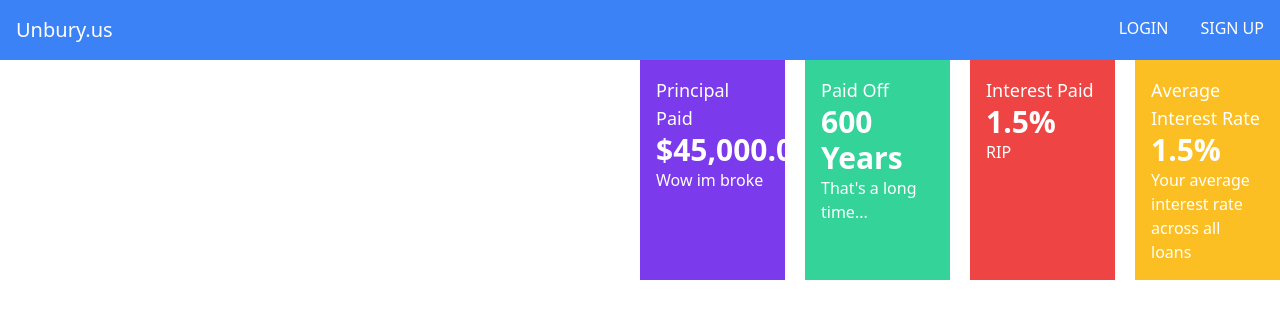
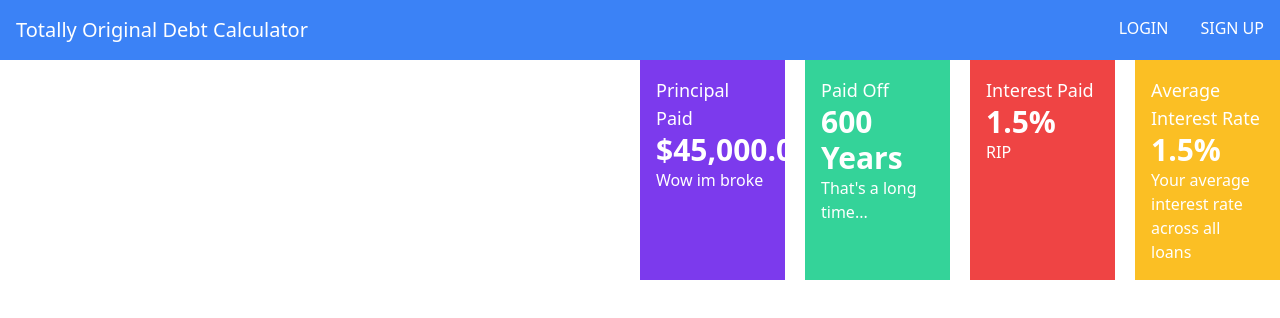
Before and after one commit to iaewing/debt-payoff-calculator, a Vue app: page / in a window 1280 px wide. Shown: the top 318 px of the page. Built offline with nearby package versions, Linux system fonts and the light colour scheme.

Commit message:
Change navbar name

```diff
--- a/src/components/NavBar.vue
+++ b/src/components/NavBar.vue
@@ -1,7 +1,7 @@
 <template>
   <div class="w-full bg-blue-500 p-4 flex justify-between">
     <div>
-      <h1 class="text-white text-xl">Unbury.us</h1>
+      <h1 class="text-white text-xl">Totally Original Debt Calculator</h1>
     </div>
     <div class="flex">
       <div class="px-8 text-white uppercase">Login</div>
```
